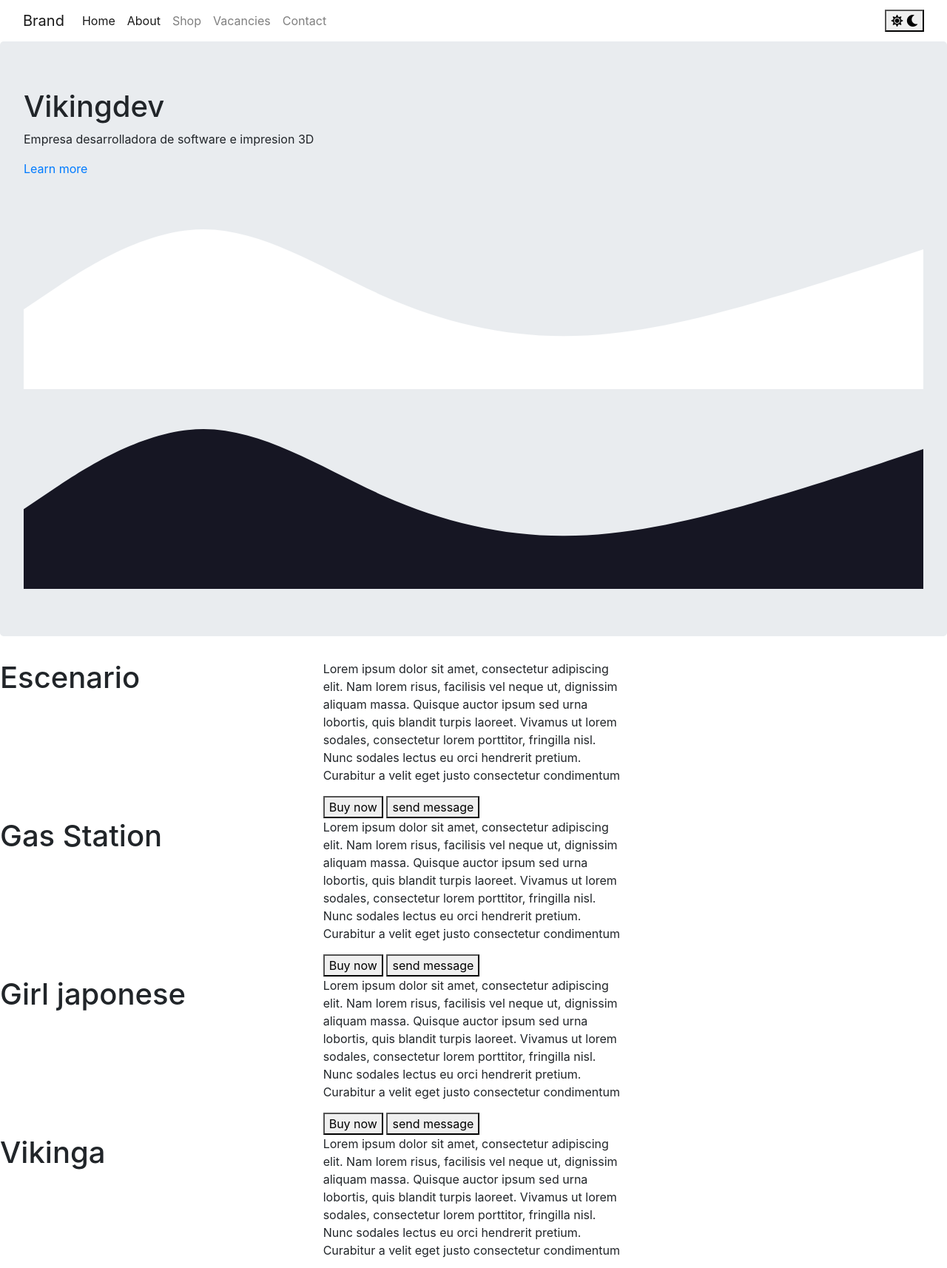
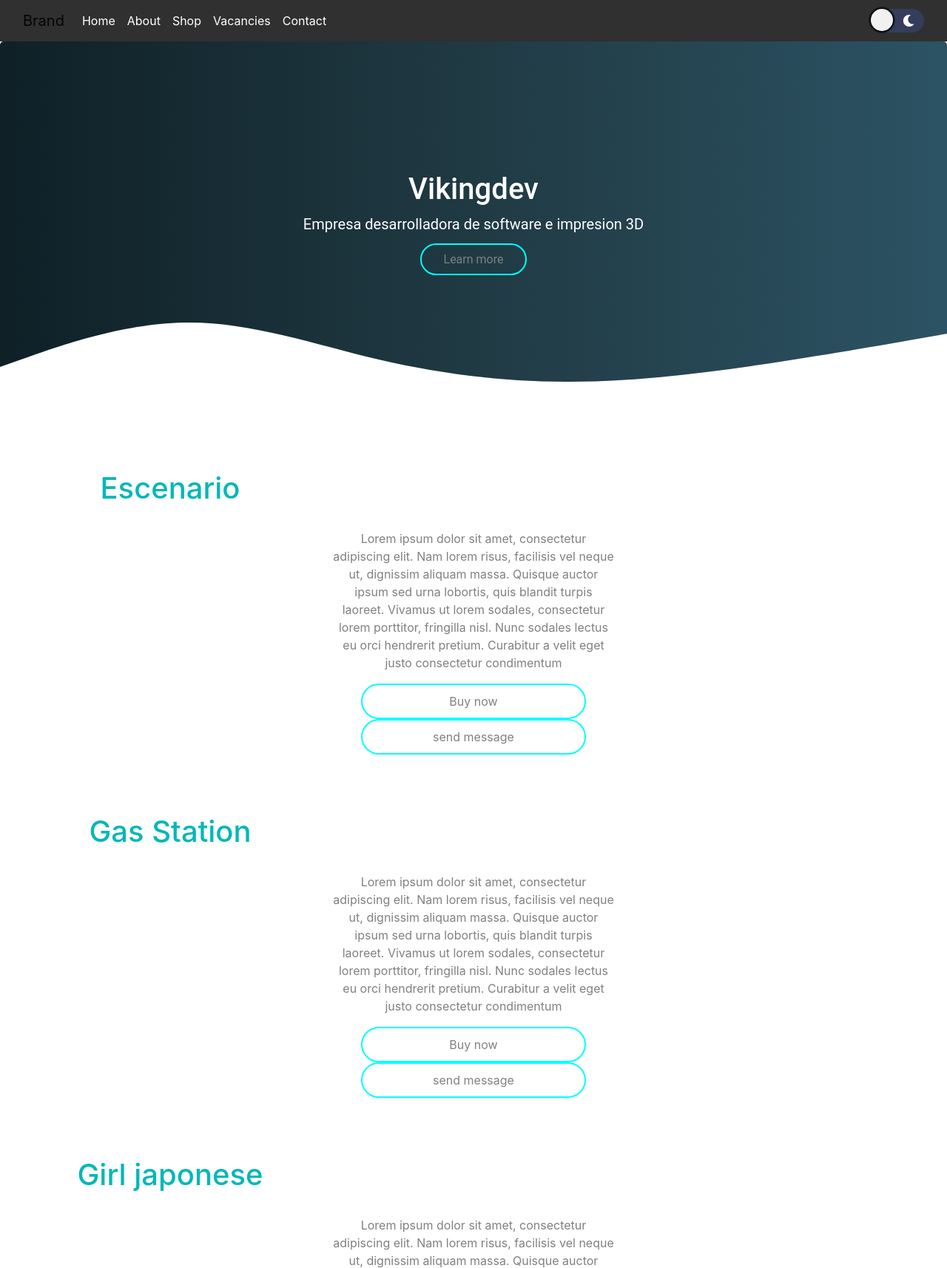
Before and after one commit to VikingAntonio/vdevshop, a plain HTML site: page docs/shop.html in a window 1280 px wide. Shown: the top 1714 px of the page at 74% size. Drawn offline with nearby package versions, Linux system fonts and the light colour scheme; files that its build step writes are made by us from their sources; the site is published under a folder, as on GitHub Pages, so addresses that start at the root find nothing.

Commit message:
Update shop.html

```diff
--- a/docs/shop.html
+++ b/docs/shop.html
@@ -8,10 +8,10 @@
     <link rel="stylesheet" href="https://cdnjs.cloudflare.com/ajax/libs/twitter-bootstrap/4.5.3/css/bootstrap.min.css">
     <link rel="stylesheet" href="https://use.fontawesome.com/releases/v5.12.0/css/all.css">
     <link rel="stylesheet" href="https://cdnjs.cloudflare.com/ajax/libs/ionicons/2.0.1/css/ionicons.min.css">
-    <link rel="stylesheet" href="/assets/css/Contact-Form-Clean.css?h=c942239c91f94a6b90d67fb2496c21bf">
-    <link rel="stylesheet" href="/assets/css/estilos.compiled.css?h=8dc710fbaff201a512b9430b932e9406">
-    <link rel="stylesheet" href="/assets/css/Footer-Basic.css?h=d15dfcb68fabe0442ff06063b052477c">
-    <link rel="stylesheet" href="/assets/css/styles.css?h=b762fbadad810298d93422aa3fa6652d">
+    <link rel="stylesheet" href="./assets/css/Contact-Form-Clean.css">
+    <link rel="stylesheet" href="./assets/css/estilos.compiled.css">
+    <link rel="stylesheet" href="./assets/css/Footer-Basic.css">
+    <link rel="stylesheet" href="./assets/css/styles.css">
 </head>
 
 <body>
@@ -19,11 +19,11 @@
         <div class="container-fluid"><a class="navbar-brand" href="#">Brand</a><button data-toggle="collapse" class="navbar-toggler" data-target="#navcol-1"><span class="sr-only">Toggle navigation</span><span class="navbar-toggler-icon"></span></button>
             <div class="collapse navbar-collapse" id="navcol-1">
                 <ul class="nav navbar-nav">
-                    <li class="nav-item"><a class="nav-link active" href="/index.html">Home</a></li>
-                    <li class="nav-item"><a class="nav-link active" href="/about.html">About</a></li>
-                    <li class="nav-item"><a class="nav-link" href="/shop.html">Shop</a></li>
-                     <li class="nav-item"><a class="nav-link" href="/vacancies.html">Vacancies</a></li>
-                    <li class="nav-item"><a class="nav-link" href="/contact.html">Contact</a></li>
+                    <li class="nav-item"><a class="nav-link active" href="./index.html">Home</a></li>
+                    <li class="nav-item"><a class="nav-link active" href="./about.html">About</a></li>
+                    <li class="nav-item"><a class="nav-link" href="./shop.html">Shop</a></li>
+                     <li class="nav-item"><a class="nav-link" href="./vacancies.html">Vacancies</a></li>
+                    <li class="nav-item"><a class="nav-link" href="./contact.html">Contact</a></li>
                 </ul>
                 <hr><button class="switch" id="switch">
 <span><i class="fas fa-sun"></i></span>
@@ -49,7 +49,7 @@
             <model-viewer
 					id="reveal"
 					loading="eager"
-					src="assets/model.gltf"
+					src="./assets/model.gltf"
 					shadow-intensity="2"
 					auto-rotate
 					camera-controls
@@ -60,8 +60,8 @@
         </div>
         <div class="col-sm-12 col-md-4 col-lg-4">
             <p>Lorem ipsum dolor sit amet, consectetur adipiscing elit. Nam lorem risus, facilisis vel neque ut, dignissim aliquam massa. Quisque auctor ipsum sed urna lobortis, quis blandit turpis laoreet. Vivamus ut lorem sodales, consectetur lorem porttitor, fringilla nisl. Nunc sodales lectus eu orci hendrerit pretium. Curabitur a velit eget justo consectetur condimentum</p>
-            <a href="venta.html"><button class="boton" type="button">Buy now</button></a>
-            <a href="/contact.html"><button class="boton" type="button">send message</button></a>
+            <a href="./venta.html"><button class="boton" type="button">Buy now</button></a>
+            <a href="./contact.html"><button class="boton" type="button">send message</button></a>
         </div>
     </div>
     <div class="row">
@@ -70,7 +70,7 @@
             <model-viewer
 					id="reveal"
 					loading="eager"
-					src="assets/GasStation.gltf"
+					src="./assets/GasStation.gltf"
 					shadow-intensity="2"
 					auto-rotate
 					camera-controls
@@ -81,8 +81,8 @@
         </div>
         <div class="col-sm-12 col-md-4 col-lg-4">
             <p>Lorem ipsum dolor sit amet, consectetur adipiscing elit. Nam lorem risus, facilisis vel neque ut, dignissim aliquam massa. Quisque auctor ipsum sed urna lobortis, quis blandit turpis laoreet. Vivamus ut lorem sodales, consectetur lorem porttitor, fringilla nisl. Nunc sodales lectus eu orci hendrerit pretium. Curabitur a velit eget justo consectetur condimentum</p>
-            <a href="venta.html"><button class="boton" type="button">Buy now</button></a>
-            <a href="/contact.html"><button class="boton" type="button">send message</button></a>
+            <a href="./venta.html"><button class="boton" type="button">Buy now</button></a>
+            <a href="./contact.html"><button class="boton" type="button">send message</button></a>
         </div>
 
     </div>
@@ -92,7 +92,7 @@
             <model-viewer
 					id="reveal"
 					loading="eager"
-					src="assets/Oni_Girl_pose.gltf"
+					src="./assets/Oni_Girl_pose.gltf"
 					shadow-intensity="2"
 					auto-rotate
 					camera-controls
@@ -103,8 +103,8 @@
         </div>
         <div class="col-sm-12 col-md-4 col-lg-4">
             <p>Lorem ipsum dolor sit amet, consectetur adipiscing elit. Nam lorem risus, facilisis vel neque ut, dignissim aliquam massa. Quisque auctor ipsum sed urna lobortis, quis blandit turpis laoreet. Vivamus ut lorem sodales, consectetur lorem porttitor, fringilla nisl. Nunc sodales lectus eu orci hendrerit pretium. Curabitur a velit eget justo consectetur condimentum</p>
-            <a href="venta.html"><button class="boton" type="button">Buy now</button></a>
-            <a href="/contact.html"><button class="boton" type="button">send message</button></a>
+            <a href="./venta.html"><button class="boton" type="button">Buy now</button></a>
+            <a href="./contact.html"><button class="boton" type="button">send message</button></a>
         </div>
     </div>
     <div class="row">
@@ -113,7 +113,7 @@
             <model-viewer
 					id="reveal"
 					loading="eager"
-					src="assets/khingt.glb"
+					src="./assets/khingt.glb"
 					shadow-intensity="2"
 					auto-rotate
 					camera-controls
@@ -123,7 +123,7 @@
 			</model-viewer>
         </div>
         <div class="col-sm-12 col-md-4 col-lg-4">
-            <p>Lorem ipsum dolor sit amet, consectetur adipiscing elit. Nam lorem risus, facilisis vel neque ut, dignissim aliquam massa. Quisque auctor ipsum sed urna lobortis, quis blandit turpis laoreet. Vivamus ut lorem sodales, consectetur lorem porttitor, fringilla nisl. Nunc sodales lectus eu orci hendrerit pretium. Curabitur a velit eget justo consectetur condimentum</p><a href="venta.html"><button class="boton" type="button">Buy now</button></a><a href="/contact.html"><button class="boton" type="button">Contact</button></a>
+            <p>Lorem ipsum dolor sit amet, consectetur adipiscing elit. Nam lorem risus, facilisis vel neque ut, dignissim aliquam massa. Quisque auctor ipsum sed urna lobortis, quis blandit turpis laoreet. Vivamus ut lorem sodales, consectetur lorem porttitor, fringilla nisl. Nunc sodales lectus eu orci hendrerit pretium. Curabitur a velit eget justo consectetur condimentum</p><a href="./venta.html"><button class="boton" type="button">Buy now</button></a><a href="./contact.html"><button class="boton" type="button">Contact</button></a>
         </div>
     </div>
     <div class="row">
@@ -132,7 +132,7 @@
             <model-viewer
 					id="reveal"
 					loading="eager"
-					src="assets/hellok.glb"
+					src="./assets/hellok.glb"
 					shadow-intensity="2"
 					auto-rotate
 					camera-controls
@@ -142,7 +142,7 @@
 			</model-viewer>
         </div>
         <div class="col-sm-12 col-md-4 col-lg-4">
-            <p>Lorem ipsum dolor sit amet, consectetur adipiscing elit. Nam lorem risus, facilisis vel neque ut, dignissim aliquam massa. Quisque auctor ipsum sed urna lobortis, quis blandit turpis laoreet. Vivamus ut lorem sodales, consectetur lorem porttitor, fringilla nisl. Nunc sodales lectus eu orci hendrerit pretium. Curabitur a velit eget justo consectetur condimentum</p><a href="venta.html"><button class="boton" type="button">Buy now</button></a><a href="/contact.html"><button class="boton" type="button">Contact</button></a>
+            <p>Lorem ipsum dolor sit amet, consectetur adipiscing elit. Nam lorem risus, facilisis vel neque ut, dignissim aliquam massa. Quisque auctor ipsum sed urna lobortis, quis blandit turpis laoreet. Vivamus ut lorem sodales, consectetur lorem porttitor, fringilla nisl. Nunc sodales lectus eu orci hendrerit pretium. Curabitur a velit eget justo consectetur condimentum</p><a href="./venta.html"><button class="boton" type="button">Buy now</button></a><a href="./contact.html"><button class="boton" type="button">Contact</button></a>
         </div>
 
     </div>
@@ -165,8 +165,8 @@
     </div><!-- End: Footer Basic -->
     <script src="https://cdnjs.cloudflare.com/ajax/libs/jquery/3.5.1/jquery.min.js"></script>
     <script src="https://cdnjs.cloudflare.com/ajax/libs/twitter-bootstrap/4.5.3/js/bootstrap.bundle.min.js"></script>
-    <script src="/assets/js/smart-forms.min.js?h=9db842b3dc3336737559eb4abc0f1b3d"></script>
-    <script src="/assets/js/darkmode.js?h=85fcc708cfd62f64510c13c04f21dc8a"></script>
+    <script src="./assets/js/smart-forms.min.js"></script>
+    <script src="./assets/js/darkmode.js"></script>
     <script type="module" src="https://unpkg.com/@google/model-viewer/dist/model-viewer.min.js"></script>
 	<script nomodule src="https://unpkg.com/@google/model-viewer/dist/model-viewer-legacy.js"></script>
 
```
